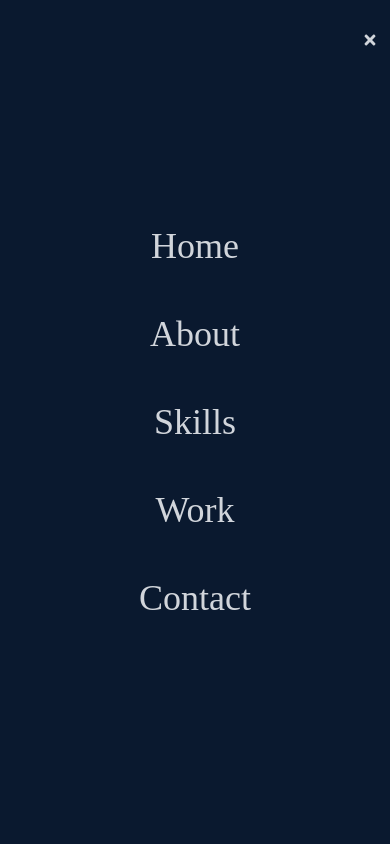
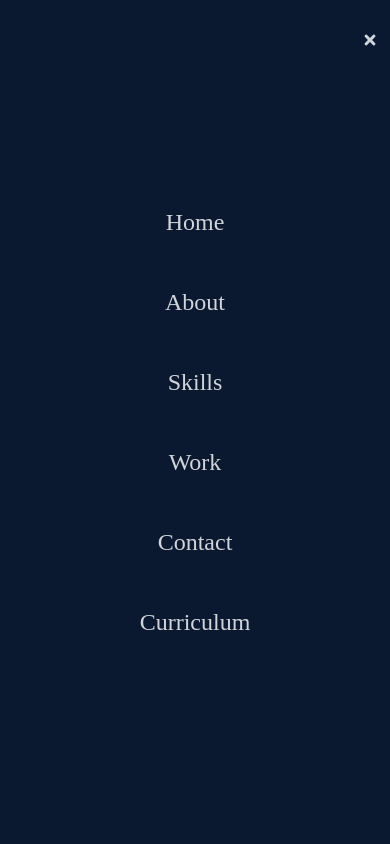
Before and after one commit to diegocchaves/logistic-portfolio, a React (Create React App) app: page / in a window 390 px wide. Both pictures are taken after a click on the element 370 px from the left and 40 px from the top of the page. Shown: the top 844 px of the page. Built offline with nearby package versions, Linux system fonts and the light colour scheme.

Commit message:
refactor Navbar component to dynamically render navigation links from an array

```diff
--- a/src/components/Navbar.jsx
+++ b/src/components/Navbar.jsx
@@ -83,30 +83,30 @@ const Navbar = () => {
             : " absolute top-0 left-0 w-full bg-[#0a192f] flex flex-col justify-center items-center h-screen md:h-full"
         }
       >
-        <li className="py-6 text-4xl">
-          <Link onClick={handleClick} to="home" smooth={true} duration={500}>
-            Home
-          </Link>
-        </li>
-        <li className="py-6 text-4xl">
-          <Link onClick={handleClick} to="about" smooth={true} duration={500}>
-            About
-          </Link>
-        </li>
-        <li className="py-6 text-4xl">
-          <Link onClick={handleClick} to="skills" smooth={true} duration={500}>
-            Skills
-          </Link>
-        </li>
-        <li className="py-6 text-4xl">
-          <Link onClick={handleClick} to="work" smooth={true} duration={500}>
-            Work
-          </Link>
-        </li>
-        <li className="py-6 text-4xl">
-          <Link onClick={handleClick} to="contact" smooth={true} duration={500}>
-            Contact
-          </Link>
+        {links.map(({ to, link }) => (
+          <li
+            key={link}
+            className="py-6 text-2xl hover:text-[#1da1f2] cursor-pointer"
+          >
+            <Link
+              to={link}
+              smooth={true}
+              duration={500}
+              onClick={() => setNav(false)}
+            >
+              {to.charAt(0).toUpperCase() + to.slice(1)}
+            </Link>
+          </li>
+        ))}
+        <li className="py-6 text-2xl hover:text-[#1da1f2] cursor-pointer">
+          <a
+            href="https://drive.google.com/file/d/1qfcAZMTdLYSH-7sobEz7jEOqdmkLLnMB/view?usp=drive_link"
+            target="_blank"
+            rel="noopener noreferrer"
+            onClick={() => setNav(false)}
+          >
+            Curriculum
+          </a>
         </li>
       </ul>
 
```
